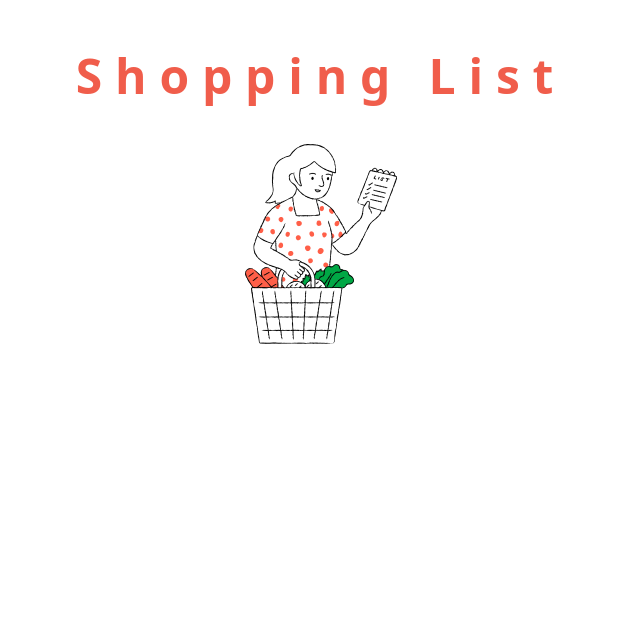
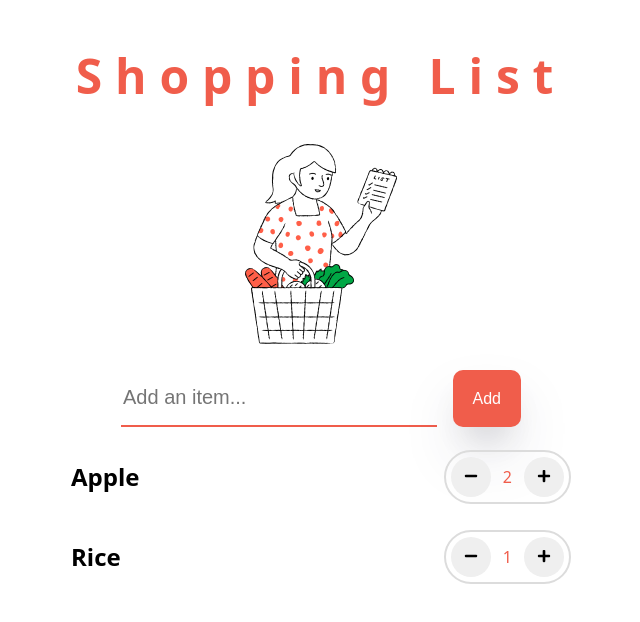
Before and after one commit to HM-Tanjil9/Shopping-List, a React (Vite) app: page / in a window 1280 px wide. Shown: the top 622 px of the page, without its empty margins (319-959 px from the left). Built offline with nearby package versions, Linux system fonts and the light colour scheme.

Commit message:
Added UI changes for item list and added react icon

```diff
--- a/package.json
+++ b/package.json
@@ -11,7 +11,8 @@
   },
   "dependencies": {
     "react": "^19.1.1",
-    "react-dom": "^19.1.1"
+    "react-dom": "^19.1.1",
+    "react-icons": "^5.5.0"
   },
   "devDependencies": {
     "@eslint/js": "^9.33.0",
--- a/src/components/Header/Header.css
+++ b/src/components/Header/Header.css
@@ -16,6 +16,7 @@
   text-align: center;
 }
 .header-image {
+  padding-bottom: 20px;
   max-width: 100%;
   max-height: 100%;
 }
--- /dev/null
+++ b/src/components/InputItem/InputItem.css
@@ -0,0 +1,37 @@
+.current-shopping-list {
+  display: flex;
+  flex-direction: column;
+  align-items: center;
+}
+.item-input-wrapper {
+  width: 400px;
+  display: flex;
+  gap: 1rem;
+}
+
+.item-input-wrapper input {
+  width: 100%;
+  padding: 1rem 2px;
+  border: none;
+  border-bottom: 2px solid var(--deep-orange);
+  outline: none;
+  font-size: 20px;
+}
+
+.item-input-wrapper button {
+  padding: 0 20px;
+  background-color: var(--deep-orange);
+  color: #ffffff;
+  outline: none;
+  border: none;
+  font-size: 16px;
+  border-radius: 10px;
+  cursor: pointer;
+  box-shadow: rgba(50, 50, 93, 0.25) 0px 30px 60px -12px,
+    rgba(0, 0, 0, 0.3) 0px 18px 36px -18px;
+}
+
+.item-input-wrapper button:hover {
+  box-shadow: rgba(50, 50, 93, 0.25) 0px 30px 60px -12px inset,
+    rgba(0, 0, 0, 0.3) 0px 18px 36px -18px inset;
+}
--- /dev/null
+++ b/src/components/InputItem/InputItem.jsx
@@ -0,0 +1,11 @@
+import './InputItem.css';
+function InputItem() {
+  return (
+    <div className='item-input-wrapper'>
+        <input type="text" placeholder='Add an item...' />
+        <button type="submit">Add</button>
+    </div>
+  )
+}
+
+export default InputItem;
--- /dev/null
+++ b/src/components/Item/Item.css
@@ -0,0 +1,35 @@
+.item-wrapper {
+  width: 500px;
+  height: 80px;
+  display: flex;
+  align-items: center;
+  justify-content: space-between;
+}
+
+.item-wrapper h4 {
+  font-size: x-large;
+}
+
+.item-buttons span {
+  color: var(--deep-orange);
+}
+
+.item-buttons {
+  display: flex;
+  align-items: center;
+  gap: 12px;
+  padding: 5px;
+  border-radius: 30px;
+  border: 2px solid gainsboro;
+}
+
+.icon-button {
+  outline: none;
+  cursor: pointer;
+  border: none;
+  padding: 10px;
+  border-radius: 50%;
+  width: 40px;
+  height: 40px;
+  font-size: 14px;
+}
--- /dev/null
+++ b/src/components/Item/Item.jsx
@@ -0,0 +1,22 @@
+import { FaMinus, FaPlus } from "react-icons/fa";
+import './Item.css';
+
+function Item({itemName, quantity}) {
+  return (
+    <div className="item-wrapper">
+      <h4>{itemName}</h4>
+      <div className='item-buttons'>
+        <button className='icon-button'>
+          <FaMinus/>
+          {/* <FaTrash/> */}
+        </button>
+        <span>{quantity}</span>
+        <button className='icon-button'>
+          <FaPlus />
+        </button>
+      </div>
+    </div>
+  )
+}
+
+export default Item
--- /dev/null
+++ b/src/components/ItemList/ItemList.css
@@ -0,0 +1,3 @@
+.shopping-Items-wrapper {
+  padding: 10px;
+}
--- /dev/null
+++ b/src/components/ItemList/ItemList.jsx
@@ -0,0 +1,22 @@
+import Item from "../Item/Item"
+import "./ItemList.css"
+
+function ItemList({shoppingItems}) {
+  return (
+    <div className="shopping-Items-wrapper">
+        {
+            shoppingItems && shoppingItems.map(item => {
+                return(
+                    <Item
+                      itemName={item.name}
+                      quantity={item.quantity}
+                      key={item.id}
+                    />
+                )
+            })
+        }
+    </div>
+  )
+}
+
+export default ItemList
--- a/src/components/ShoppingList/ShoppingList.jsx
+++ b/src/components/ShoppingList/ShoppingList.jsx
@@ -1,9 +1,22 @@
 import Header from "../Header/Header"
+import InputItem from "../InputItem/InputItem"
+import ItemList from "../ItemList/ItemList"
+
+const shoppingItems = [
+  {id: 1, name: "Apple", quantity: 2},
+  {id: 2, name: "Rice", quantity: 1}
+]
 
 function ShoppingList() {
   return (
     <>
         <Header/>
+        <div className="current-shopping-list">
+          <InputItem/>
+          <ItemList
+            shoppingItems={shoppingItems}
+          />
+        </div>
     </>
   )
 }
```
Also changed, not shown: 1 other file (tests, documents, lock files or other folders).
